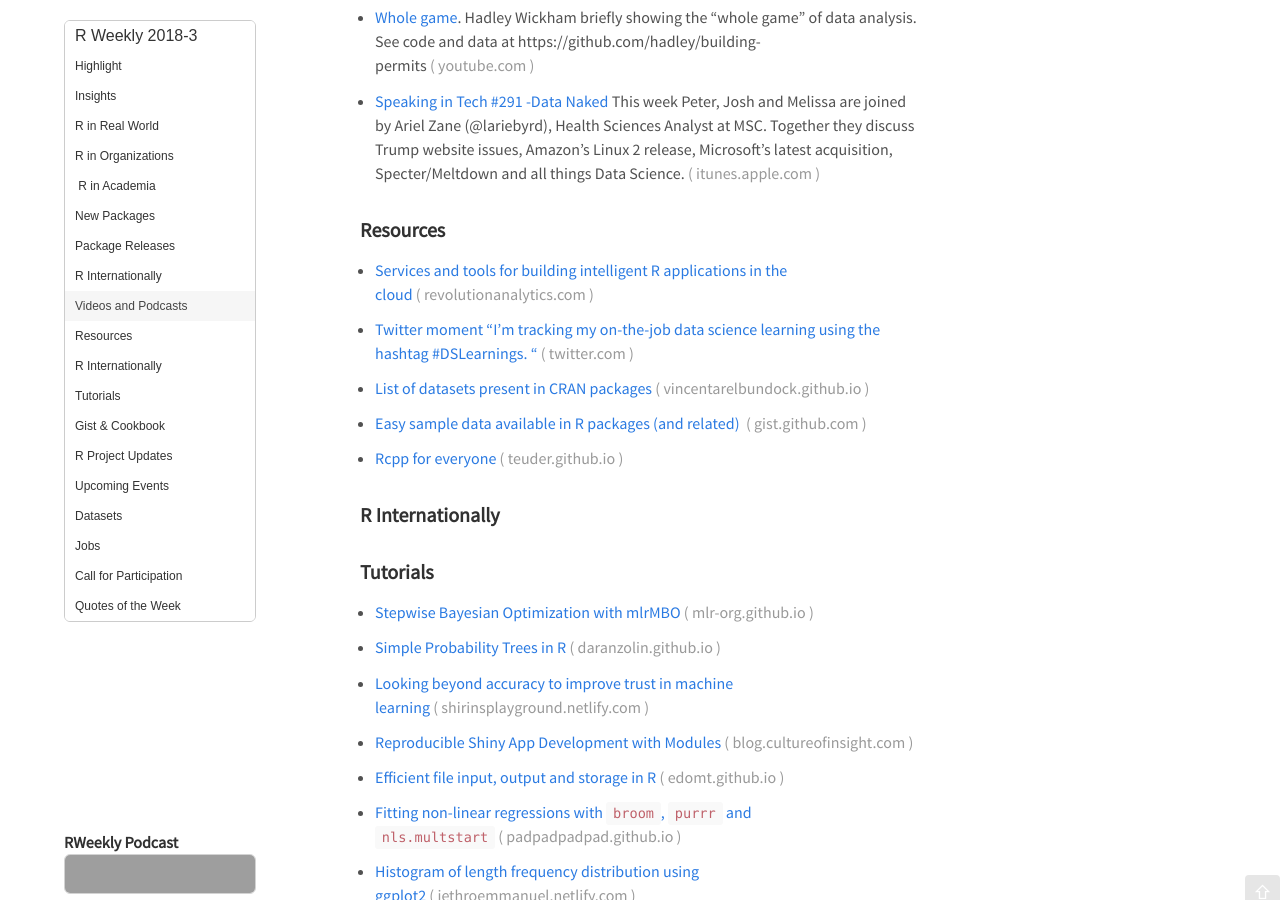
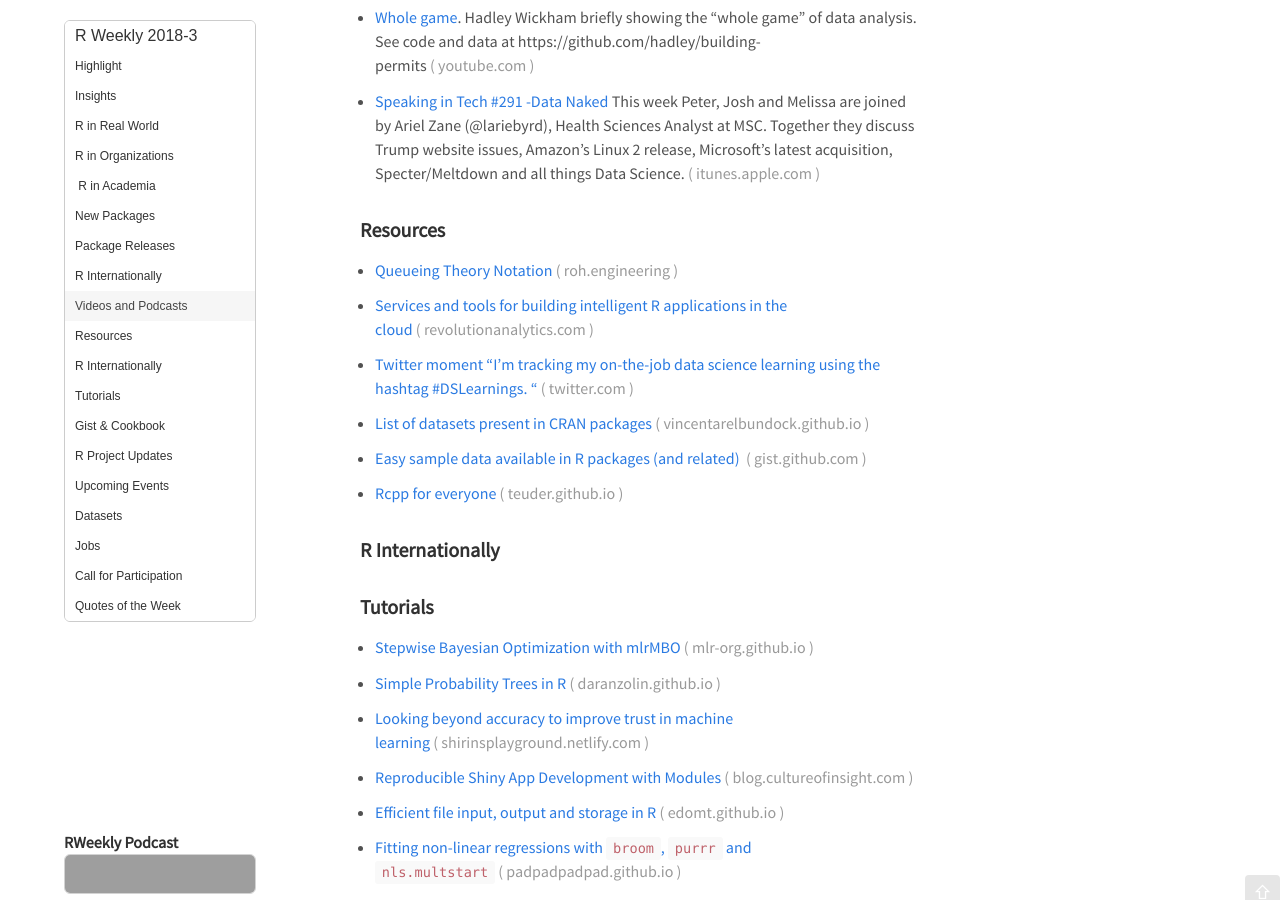
Before and after one commit to rweekly/rweekly.org, a Jekyll site: the page built from draft.md, in a window 1280 px wide and 900 px high, scrolled down 3996 px. Built offline with Jekyll 4.4.1, drawn with Linux system fonts in a browser that asks for light colours; emoji names are drawn with the system emoji font; comment, search, counter and statistics services are not loaded; grey boxes are pictures that could not be loaded.

Commit message:
Update draft.md

```diff
--- a/draft.md
+++ b/draft.md
@@ -132,6 +132,8 @@
 + [Speaking in Tech #291 -Data Naked](https://itunes.apple.com/us/podcast/speaking-in-tech/id469061956?mt=2#episodeGuid=4b171cb7118ea6a5f8b25882957e7be1) This week Peter, Josh and Melissa are joined by Ariel Zane (@lariebyrd), Health Sciences Analyst at MSC. Together they discuss Trump website issues, Amazon's Linux 2 release, Microsoft's latest acquisition, Specter/Meltdown and all things Data Science.
 
 ###  Resources
+
++ [Queueing Theory Notation](https://roh.engineering/post/queueing-notation/)
 
 + [Services and tools for building intelligent R applications in the cloud](http://blog.revolutionanalytics.com/2018/01/r-cloud-tools.html)
 
```
